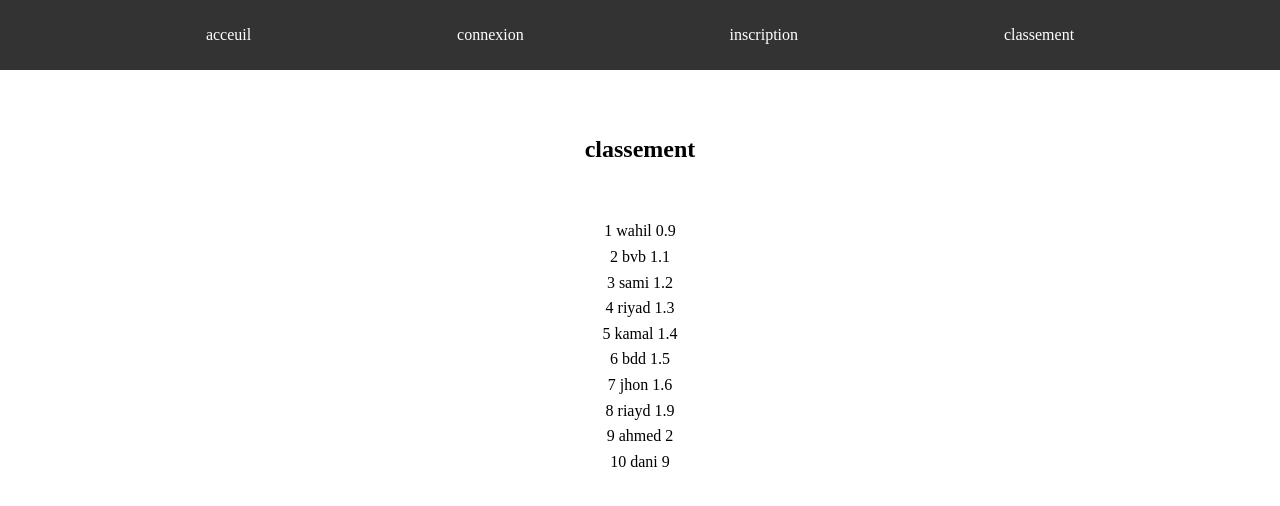
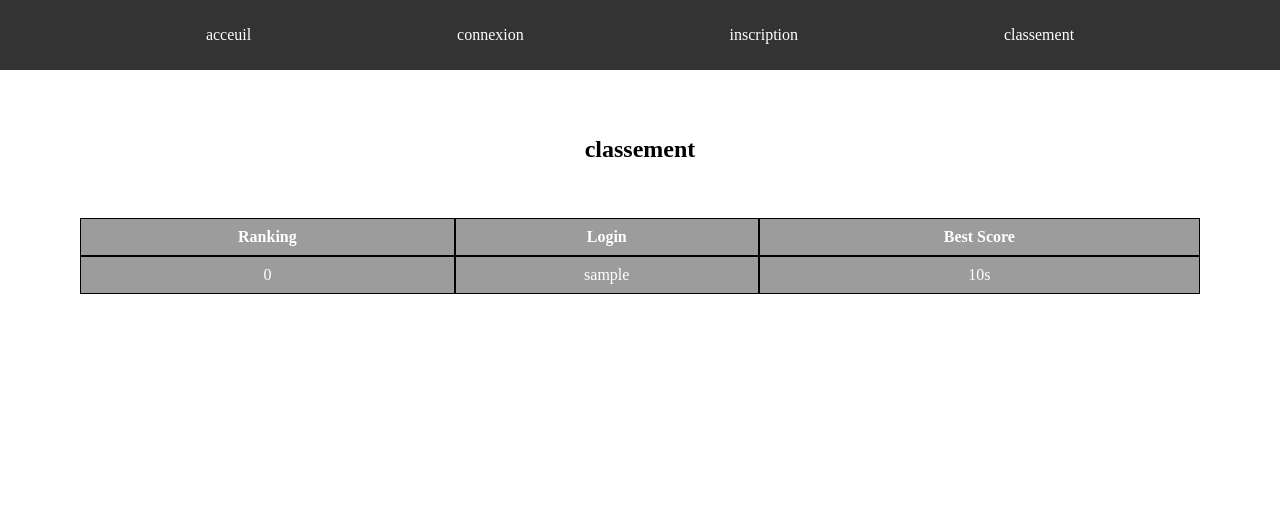
Before and after one commit to Wahil-dev/memory, a PHP site: page /classement.php in a window 1280 px wide. Shown: the top 506 px of the page. Run offline with PHP 8.4, Linux system fonts and the light colour scheme; tables that the repository leaves empty or names only in its code hold one stand-in row (values such as "Sample post").

Commit message:
initialize_rank / classement file(front et back)

```diff
--- a/assets/css/style.css
+++ b/assets/css/style.css
@@ -125,3 +125,27 @@ header .menu li a {
 
 
 /* ------------------------ End From Style ------------------------ */
+
+
+
+/* ------------------------ Start classement Style ------------------------ */
+.classement {
+
+}
+
+.classement .table {
+    background-color: rgba(0, 0, 0, 0.388);
+    border-spacing: 0;
+    text-align: center;
+    width: 100%;
+
+}
+
+.classement .table :is(td, th) {
+    border: 1px solid rgb(0, 0, 0);
+    color: white;
+    padding: 5px;
+}
+
+
+/* ------------------------ End classement Style ------------------------ */
--- a/classement.php
+++ b/classement.php
@@ -1,25 +1,20 @@
+<?php
+    require_once("inc/Ranking.php");
+    require_once("inc/Players.php");
+
+    $ranking = new Ranking();
+
+    if(isset($_SESSION["player"])) {
+        $player->update_local_data($_SESSION["player"]);
+    }
+?>
+
 <!DOCTYPE html>
 <html lang="fr-FR">
 <?php require_once("inc/header.php"); ?>
     <div class="container">
         <main class="main">
-            <section class="classement">
-                <h1 class="title">classement</h1>
-                <article class="list-players">
-                    <ul class="menu-classement flex-c">
-                        <li>1 wahil 0.9</li>
-                        <li>2 bvb 1.1</li>
-                        <li>3 sami 1.2</li>
-                        <li>4 riyad 1.3</li>
-                        <li>5 kamal 1.4</li>
-                        <li>6 bdd 1.5</li>
-                        <li>7 jhon 1.6</li>
-                        <li>8 riayd 1.9</li>
-                        <li>9 ahmed 2</li>
-                        <li>10 dani 9</li>
-                    </ul>
-                </article>
-            </section>
+            <?php $ranking->display_best_ten_player();?>
         </main>
     </div>
 </body>
--- a/inc/Bdd.php
+++ b/inc/Bdd.php
@@ -16,12 +16,12 @@
             $this->db_password = $db_password;
             $this->dbname = $dbname;
 
-            return $this->connexion();
+            return $this->connection();
 
 
         }
 
-        private function connexion() {
+        private function connection() {
             try {
                 $this->cnx = new PDO("mysql:host=$this->server_name; dbname=$this->dbname", $this->username, $this->db_password);
                 $this->cnx->setAttribute(PDO::ATTR_ERRMODE, PDO::ERRMODE_EXCEPTION);
--- a/inc/Players.php
+++ b/inc/Players.php
@@ -1,6 +1,7 @@
 <?php
-    require("Bdd.php");
-    require("Model.php");
+    require_once("Bdd.php");
+    require_once("Model.php");
+    require_once("Ranking.php");
 
     class Players extends Bdd {
         private $id;
@@ -9,32 +10,32 @@
         protected $click;
         protected $score;
         protected $best_score;
-        protected $ranking;
+        protected $my_rank;
 
+        protected $ranking_list;
         private $current_player;
-
         protected $tbname;
         public $conn;
 
         public function __construct() {
             $this->conn = Parent::__construct();
             $this->tbname = "players";
-            $this->best_score = 0;
-            $this->ranking = 0;
+            $this->best_score = 5;
             $this->click = 0; //number of click
-            $this->score = 0; //number of click
+            $this->ranking_list = new Ranking();
         }
 
         /* ---------------- Others Methods ------------------ */
         public function register($login, $password) {
             $sql = "INSERT INTO ".$this->get_table_name()."(login, password, best_score, ranking) VALUES(?, ?, ?, ?)";
-            $best_score = $this->get_best_score();
-            $ranking = $this->get_ranking();
+
+            $this->my_rank = $this->initialize_rank();
+
             $req = $this->conn->prepare($sql);
             $req->bindParam(1, $login);
             $req->bindParam(2, $password);
-            $req->bindParam(3, $best_score);
-            $req->bindParam(4, $ranking);
+            $req->bindParam(3, $this->best_score);
+            $req->bindParam(4, $this->my_rank);
             $req->execute();
 
             if($req->rowCount()) {
@@ -142,8 +143,8 @@
             return $this->best_score;
         }
 
-        public function get_ranking() {
-            return $this->ranking;
+        public function get_my_rank() {
+            return $this->my_rank;
         }
 
         public function get_number_of_click() {
@@ -182,18 +183,26 @@
             $_SESSION["click"] = $this->get_number_of_click();
         }
 
-        public function set_ranking($new_rank) {
-            if($new_rank < $this->get_ranking()) {
-                $this->ranking = $new_rank;
-                $_SESSION["player"]->ranking = $this->get_ranking();
+        protected function initialize_rank() {
+            $sql = "SELECT MAX(ranking) as my_rank FROM ".$this->get_table_name();
+            $req = $this->conn->prepare($sql);
+            $req->execute();
 
-                $sql = "UPDATE ".$this->get_table_name()." SET ranking = ? WHERE id = ?";
-                $req = $this->conn->prepare($sql);
-                $req->bindParam(1, $new_rank);
-                $req->bindParam(2, $this->id);
-                $req->execute();
-            }
+            return $req->fetchObject()->my_rank + 1; // 1 plus le dernier rank
         }
+
+        // protected function set_rank($rank) {
+        //     if($new_rank < $this->get_my_rank()) {
+        //         $this->my_rank = $new_rank;
+        //         $_SESSION["player"]->ranking = $this->get_my_rank();
+
+        //         $sql = "UPDATE ".$this->get_table_name()." SET ranking = ? WHERE id = ?";
+        //         $req = $this->conn->prepare($sql);
+        //         $req->bindParam(1, $new_rank);
+        //         $req->bindParam(2, $id);
+        //         $req->execute();
+        //     }
+        // }
     }
 
     $player = new Players();
--- a/inc/Ranking.php
+++ b/inc/Ranking.php
@@ -2,5 +2,90 @@
     require_once("Bdd.php");
 
     class Ranking extends Bdd {
-        p
+        protected $conn;
+        protected $tbname;
+        protected $players_tbname;
+
+        public function __construct() {
+            $this->tbname = "ranking";
+            $this-> players_tbname = "players";
+            $this->conn = Parent::__construct();
+        }
+
+        /* --------------------- Getters Methods -------------------- */
+        protected function get_table_name() {
+            return $this->tbname;
+        }
+
+        public function get_best_ten_player() {
+            $sql = "SELECT id, login, ranking, best_score FROM ".$this->players_tbname."
+            ORDER BY best_score ASC LIMIT 10 OFFSET 0";
+
+            $req = $this->conn->prepare($sql);
+            $req->execute();
+
+            return $req->fetchAll(PDO::FETCH_OBJ);
+        }
+
+        public function get_rank_by_id($id) {
+            $sql = "SELECT id, ranking, best_score FROM ".$this->players_tbname."
+            WHERE id = $id ORDER BY best_score ASC";
+
+            $req = $this->conn->prepare($sql);
+            $req->execute();
+
+            return $req->fetchObject()->ranking;
+        }
+
+
+        /* -------------------- Setters Methods -------------------- */
+        public function set_rank($id, $new_rank) {
+            $sql = "UPDATE ".$this->players_tbname." SET ranking = ? WHERE id = ?";
+            $req = $this->conn->prepare($sql);
+            $req->bindParam(1, $new_rank);
+            $req->bindParam(2, $id);
+            $req->execute();
+        }
+
+
+
+        /* -------------------- Others Methods --------------------- */
+        public function process_rank($id, $new_rank) {
+            $this->set_rank(id :$id, new_rank: $new_rank);
+        }
+
+        public function display_best_ten_player() { ?>
+            <section class="classement">
+                <h1 class="title">classement</h1>
+                <article class="list-players">
+                    <table class="table">
+                        <thead>
+                            <tr>
+                                <th>Ranking</th>
+                                <th>Login</th>
+                                <th>Best Score</th>
+                            </tr>
+                        </thead>
+                        <tbody>
+                            <?php for($i = 0 ; isset($this->get_best_ten_player()[$i]); $i++) :?>
+                                <?php // *** Partager les classements
+                                    $this->process_rank($this->get_best_ten_player()[$i]->id, $i)
+                                    ?>
+                                <tr>
+                                    <td><?=
+                                            $this->get_best_ten_player()[$i]->ranking
+                                        ?></td>
+                                        <td><?=
+                                            $this->get_best_ten_player()[$i]->login
+                                        ?></td>
+                                        <td><?=
+                                            $this->get_best_ten_player()[$i]->best_score
+                                        ?>s</td>
+                                </tr>
+                                <?php endfor ;?>
+                        </tbody>
+                    </table>
+                </article>
+            </section>
+        <?php }
     }
```
Also changed, not shown: index.php (+10 -0 lines).
